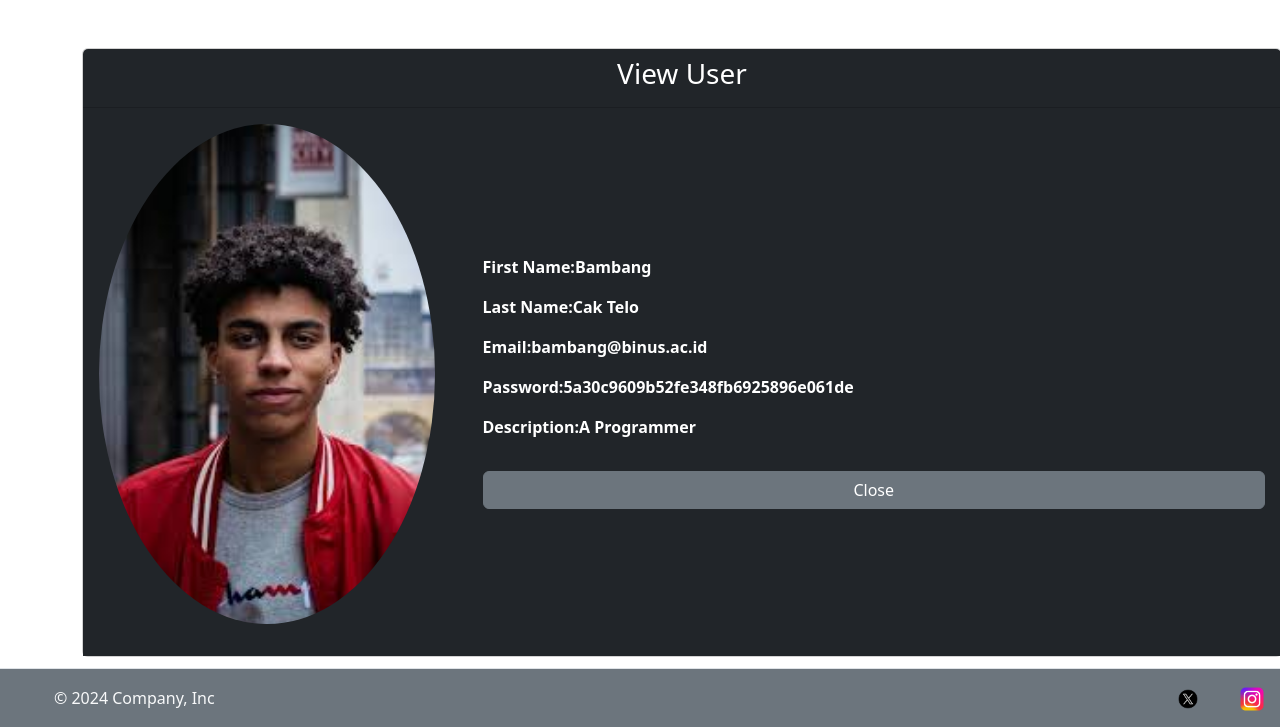
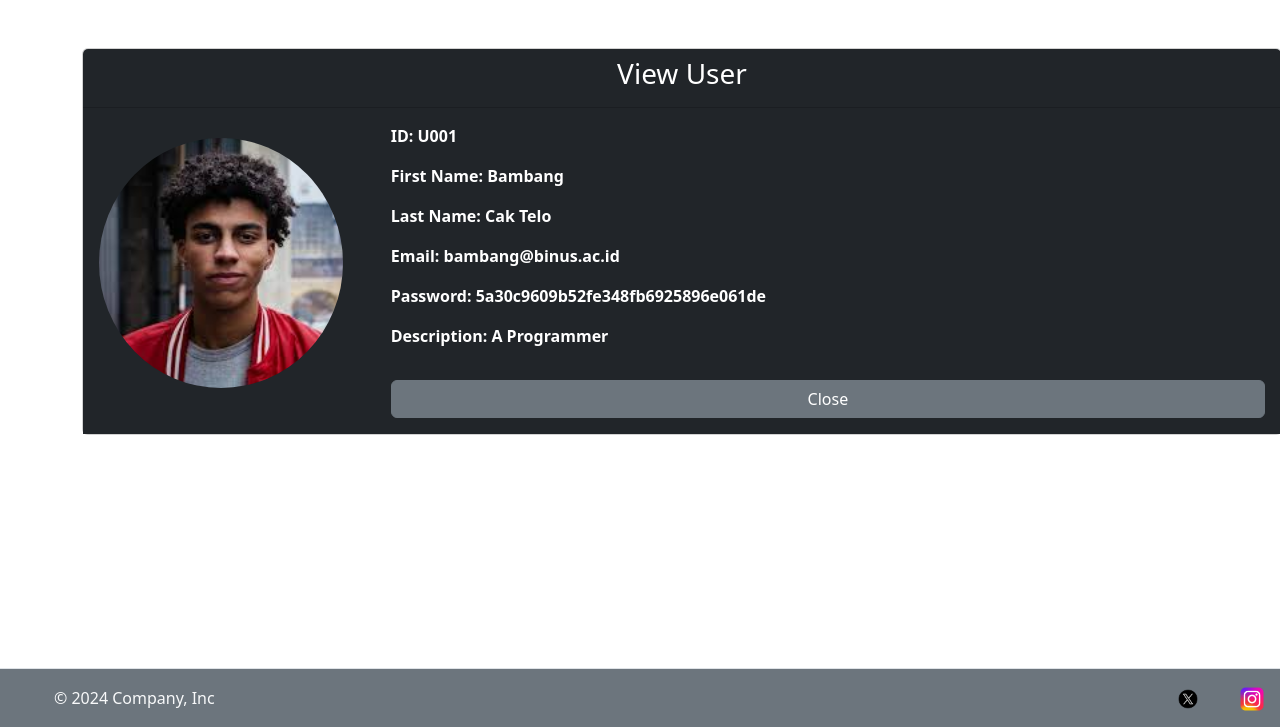
Before and after one commit to AndreasEdo/Mid-Project-LnT-BackEnd, a PHP site: page /detailuser.php?id=U001 in a window 1280 px wide. Shown: the part 73-800 px from the top of the page. Run offline with PHP 8.4, Linux system fonts and the light colour scheme; data comes from the database, SQL or seed files in the repository; data that the repository does not hold is empty.

Commit message:
Fix Dashboard's View Button, detailuser Page

```diff
--- a/class/Users.php
+++ b/class/Users.php
@@ -32,6 +32,7 @@ class Users extends Dbh{
         $results = $stmt->fetch();
         $this->close();
         return $results;
+        // return $stmt->fetch(); // Return the user data
     }
 
     protected function getUserEmail($email){
--- a/view/dashboard.php
+++ b/view/dashboard.php
@@ -70,7 +70,7 @@ if(isset($_POST['deleteBtn'])){
                 <td><?php echo $user['first_name'].' '. $user['last_name']?> </td>
                 <td><?php echo $user['email']?> </td>
                 <td>
-                    <a href="detailuser.php" class="btn btn-primary btn-md">View</a>
+                    <a href="detailuser.php?id=<?= urlencode($user['id']) ?>" class="btn btn-primary btn-md">View</a>]
                     <a href="editUser.php?id=<?= $user['id'] ?>" class="btn btn-warning btn-md">Edit</a>
                     <button class="btn btn-danger btn-md" onclick="openModal('warningRemove<?= $user['id'] ?>')">Remove</button>
                 </td>
@@ -93,7 +93,6 @@ if(isset($_POST['deleteBtn'])){
         </tbody>
         </table>
         <a class="btn btn-primary justify-content-center d-flex" href="createuser.php" role="button">Add User</a>
-        <!-- <a href="createuser.php" class="btn btn-primary justify-content-center d-flex" role="button">Add User</a>        <button class="btn btn-primary justify-content-center d-flex" onclick="window.location.href='createuser.php'">Add User</button> -->
     </div>
     <script>
         const users = <?php echo json_encode($users); ?>;
--- a/view/detailuser.php
+++ b/view/detailuser.php
@@ -3,6 +3,11 @@ include 'header.php';
 include '../class/UsersController.php';
 
 $uc = new UsersController();
+
+if (!isset($_GET['id'])) {
+    die('User  ID not provided');
+}
+
 $user = $uc->getOneUser($_GET['id']);
 
 if (!$user) {
@@ -30,17 +35,16 @@ if (!$user) {
                 <div class="image-preview-container me-5">
 
                     <img id="imagePreview" src="<?= empty($user['photo']) ? 'https://via.placeholder.com/500' : '../img/' . $user['photo'] ?>" alt="Profile Image" class="img-fluid rounded-circle mb-3"
-                    style="width: 500px; height: 500px; object-fit: cover;">
+                    style="width: 325px; height: 250px; object-fit: cover;">
                 </div>
 
                 <div class="w-100">
-                    <!-- <p><strong>ID:<?=$user['id']?></strong></p> -->
-                    <p><strong>First Name:<?=$user['first_name']?></strong></p>
-                    <p><strong>Last Name:<?=$user['last_name']?></strong></p>
-                    <p><strong>Email:<?=$user['email']?></strong></p>
-                    <p><strong>Password:<?=$user['password']?></strong></p>
-                    <!-- <p><strong>Date of Birth:<?=$user['dob']?></strong></p> -->
-                    <p><strong>Description:<?=$user['bio']?></strong></p>
+                    <p><strong>ID: <?= htmlspecialchars($user['id'] ?? 'N/A') ?></strong></p>
+                    <p><strong>First Name: <?= htmlspecialchars($user['first_name'] ?? 'N/A') ?></strong></p>
+                    <p><strong>Last Name: <?= htmlspecialchars($user['last_name'] ?? 'N/A') ?></strong></p>
+                    <p><strong>Email: <?= htmlspecialchars($user['email'] ?? 'N/A') ?></strong></p>
+                    <p><strong>Password: <?= htmlspecialchars($user['password'] ?? 'N/A') ?></strong></p>
+                    <p><strong>Description: <?= htmlspecialchars($user['bio'] ?? 'N/A') ?></strong></p>
 
 
                     <div class="text-center">
```
